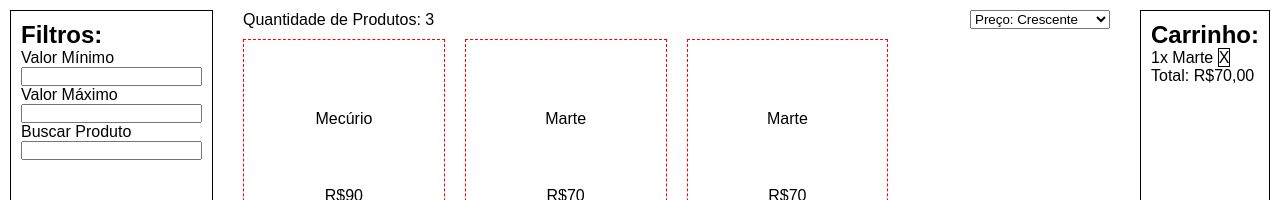
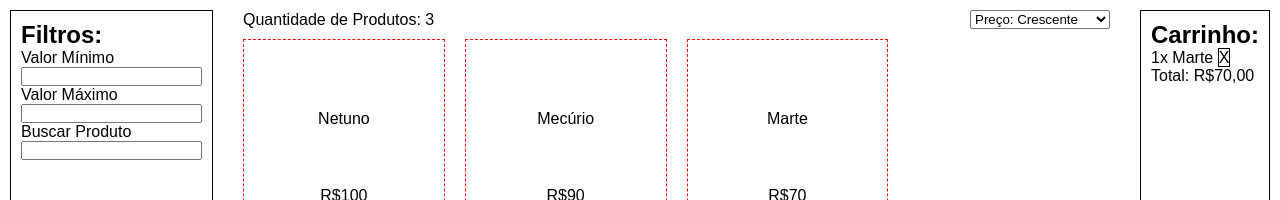
Before and after one commit to future4code/hamilton-futureECommerce1, a React (Create React App) app: page / in a window 1280 px wide. Shown: the top 200 px of the page. Built offline with nearby package versions, Linux system fonts and the light colour scheme.

Commit message:
adiconado valor no filtro

```diff
--- a/src/App.js
+++ b/src/App.js
@@ -14,8 +14,8 @@ const list = [
     preco: 70
   },
   {
-    nome: "Marte",
-    preco: 70
+    nome: "Netuno",
+    preco: 100
   }
 ];
 
```
